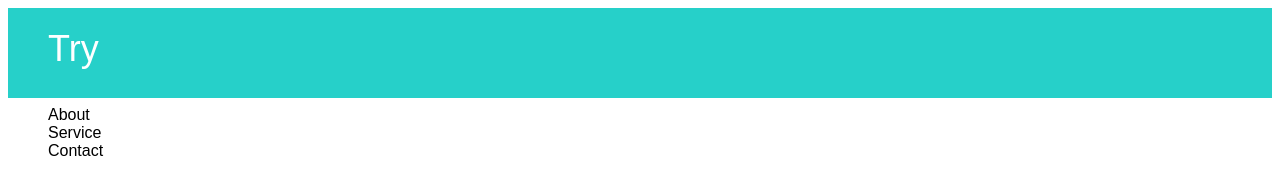
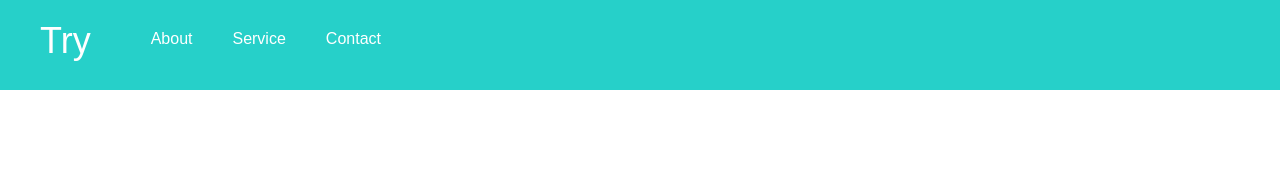
Before and after one commit to Sss0o1101/html-learn, a plain HTML site: page web.page(p)2/index.html in a window 1280 px wide. Drawn offline with Linux system fonts and the light colour scheme.

Commit message:
added new text

```diff
--- a/web.page(p)2/style.css
+++ b/web.page(p)2/style.css
@@ -1,10 +1,30 @@
 @charset "UTF-8";
+
+html,
+body,
+ul,
+ol,
+li,
+h1,
+h2,
+h3,
+h4,
+h5,
+h6,
+p,
+form,
+input,
+div {
+    margin: 0;
+    padding: 0;
+}
 
 body {
     font-family: "Avenir Next", "Hiragino Kaku Gothic ProN W3", sans-serif;
 }
 
 header {
+    color: #fff;
     background-color: #26d0c9;
     height: 90px;
 }
@@ -13,8 +33,14 @@ li {
     list-style: none;
 }
 
+.header-list li {
+    float: left;
+    padding: 30px 20px;
+
+}
+
 .header-logo {
-    color: #fff;
     font-size: 36px;
+    float: left;
     padding: 20px 40px;
 }
```
